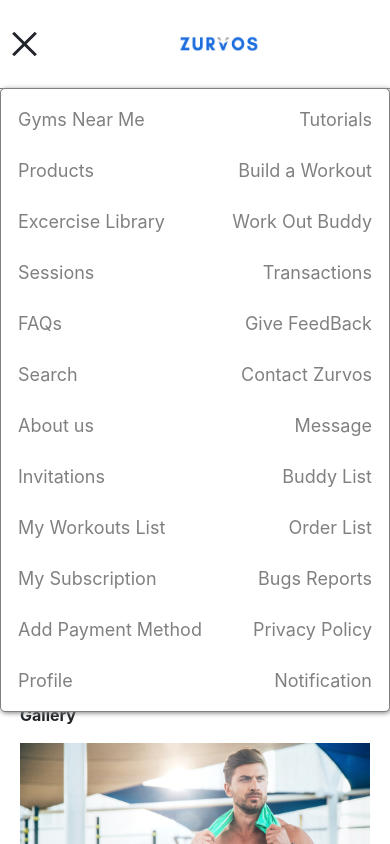
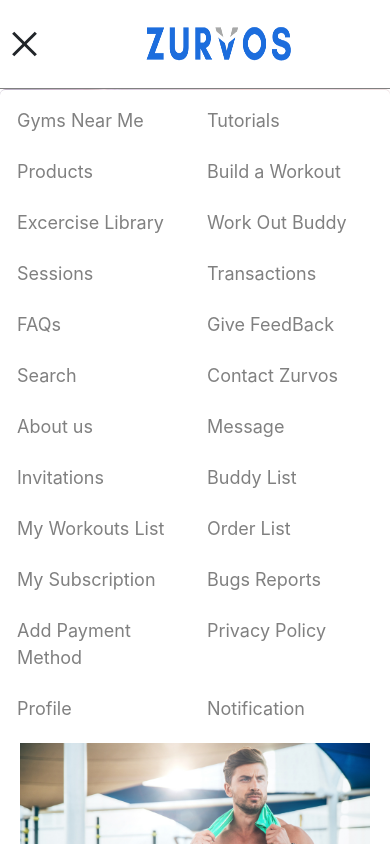
Before and after one commit to adeelnazeer/client-z, a React (Create React App) app: page /profile in a window 390 px wide. Both pictures are taken after a click on the button 24 px from the left and 44 px from the top of the page. Shown: the top 844 px of the page. Built offline with nearby package versions, Linux system fonts and the light colour scheme.

Commit message:
header setting

```diff
--- a/src/components/header/header.js
+++ b/src/components/header/header.js
@@ -113,8 +113,8 @@ export default () => {
               <img
                 style={{
                   background: "white",
-                  width: "80px",
-                  margin: "8px",
+                  width: "150px",
+                  height: "40px",
                 }}
                 className="lower"
                 src={Logo}
@@ -129,10 +129,14 @@ export default () => {
             <div className="inner-div-">
               <div className="d-flex jst-cont-between">
                 <Link to="/gyms">
-                  <p>Gyms Near Me</p>
+                  <div>
+                    <p>Gyms Near Me</p>
+                  </div>
                 </Link>
                 <Link to="/tutorial">
-                  <p>Tutorials</p>
+                  <div>
+                    <p>Tutorials</p>
+                  </div>
                 </Link>
               </div>
               <div className="d-flex jst-cont-between">
--- a/src/components/header/style.scss
+++ b/src/components/header/style.scss
@@ -27,16 +27,18 @@
     display: flex;
     flex-direction: column;
     padding: 5px;
-    top: 88px;
+    top: 90px;
     width: 100%;
     left: 0px;
-    border: 1px solid gray;
-    box-shadow: 1px 1px 5px grey;
+    // border: 1px solid gray;
+    // box-shadow: 1px 1px 5px grey;
     border-radius: 5px;
     z-index: 600;
     background-color: #ffffff;
+    a {
+      flex: 1;
+    }
     p {
-      flex: 1;
       color: gray;
       padding: 12px;
       font-size: 18px;
```
